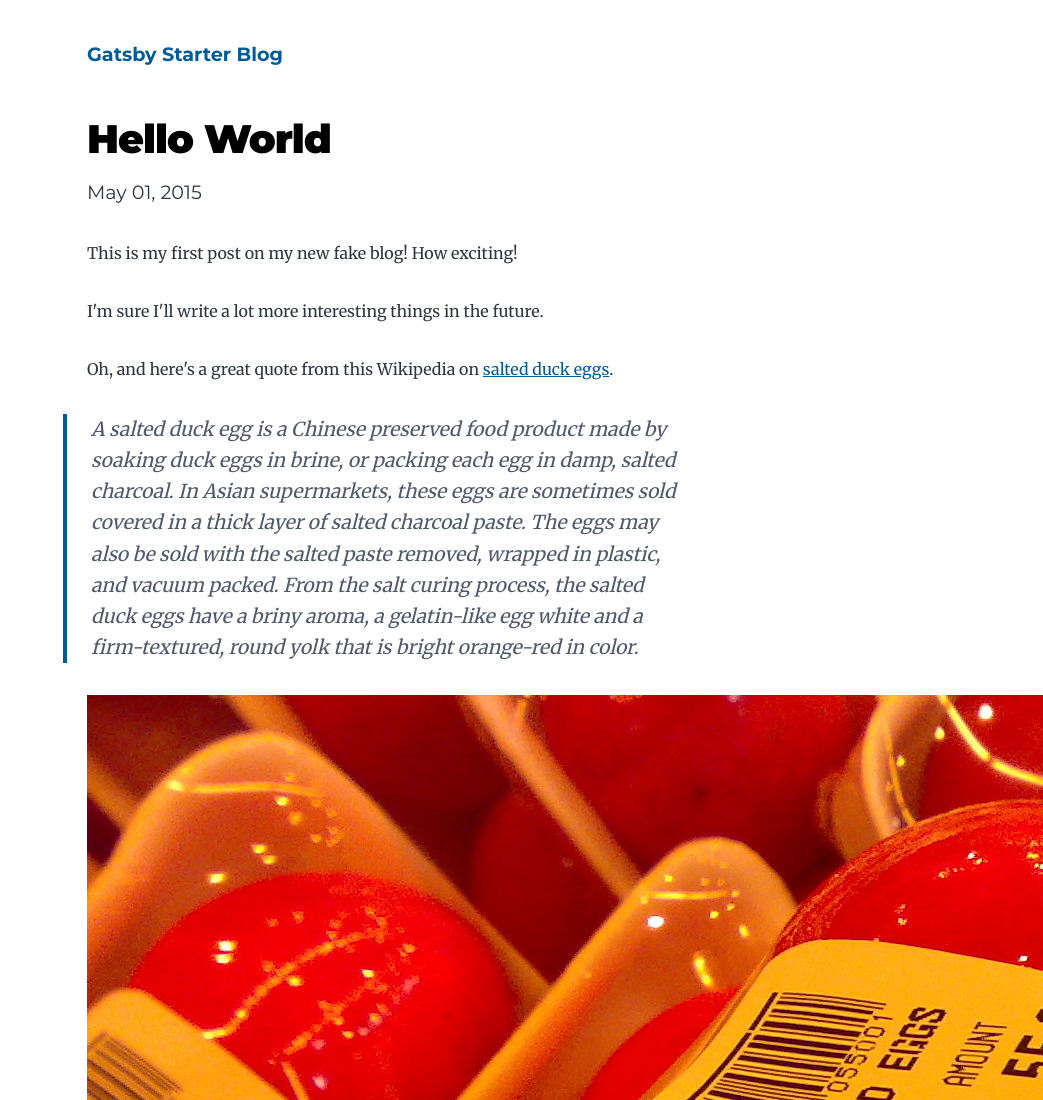
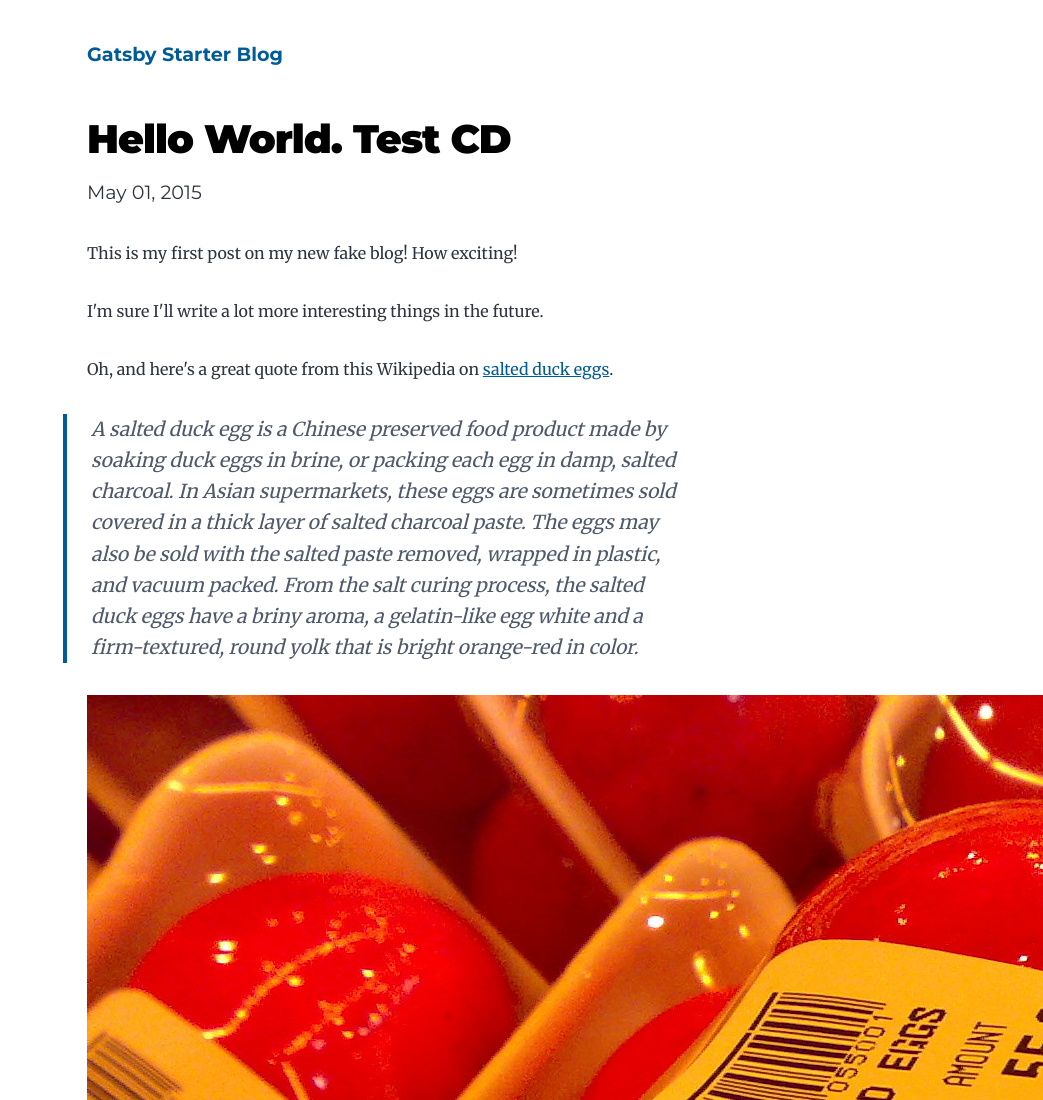
Before and after one commit to Pink-Ribbon/pobedimby, a Gatsby site: page /hello-world/ in a window 1280 px wide. Shown: the top 1100 px of the page, without its empty margins (237-1280 px from the left). Built offline with nearby package versions, Linux system fonts and the light colour scheme; Gatsby itself is replaced by a stand-in of ours; some packages are replaced by stand-ins of ours.

Commit message:
commit for testing netlify cd

```diff
--- a/content/blog/hello-world/index.md
+++ b/content/blog/hello-world/index.md
@@ -1,5 +1,5 @@
 ---
-title: Hello World
+title: Hello World. Test CD
 date: "2015-05-01T22:12:03.284Z"
 description: "Hello World"
 ---
```
